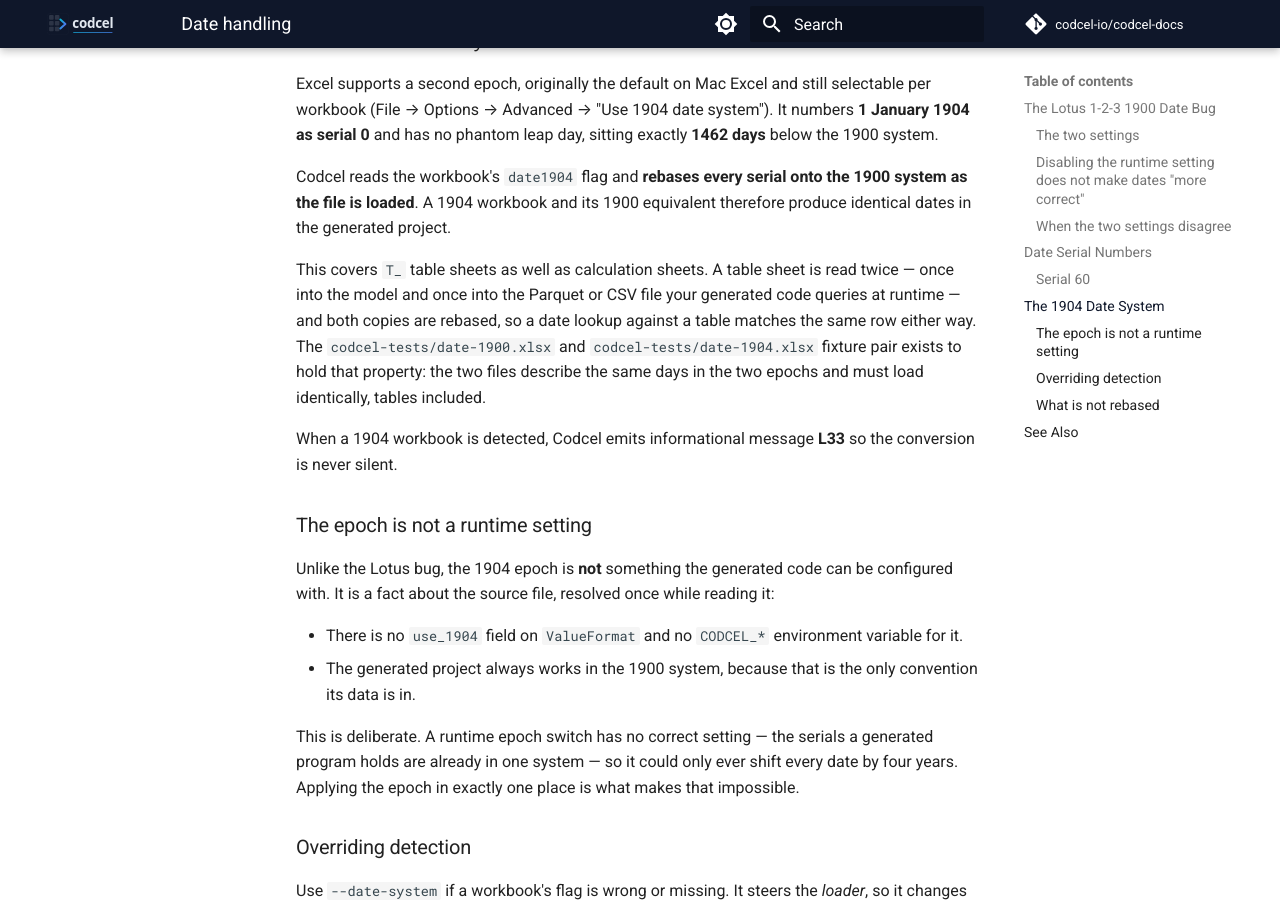
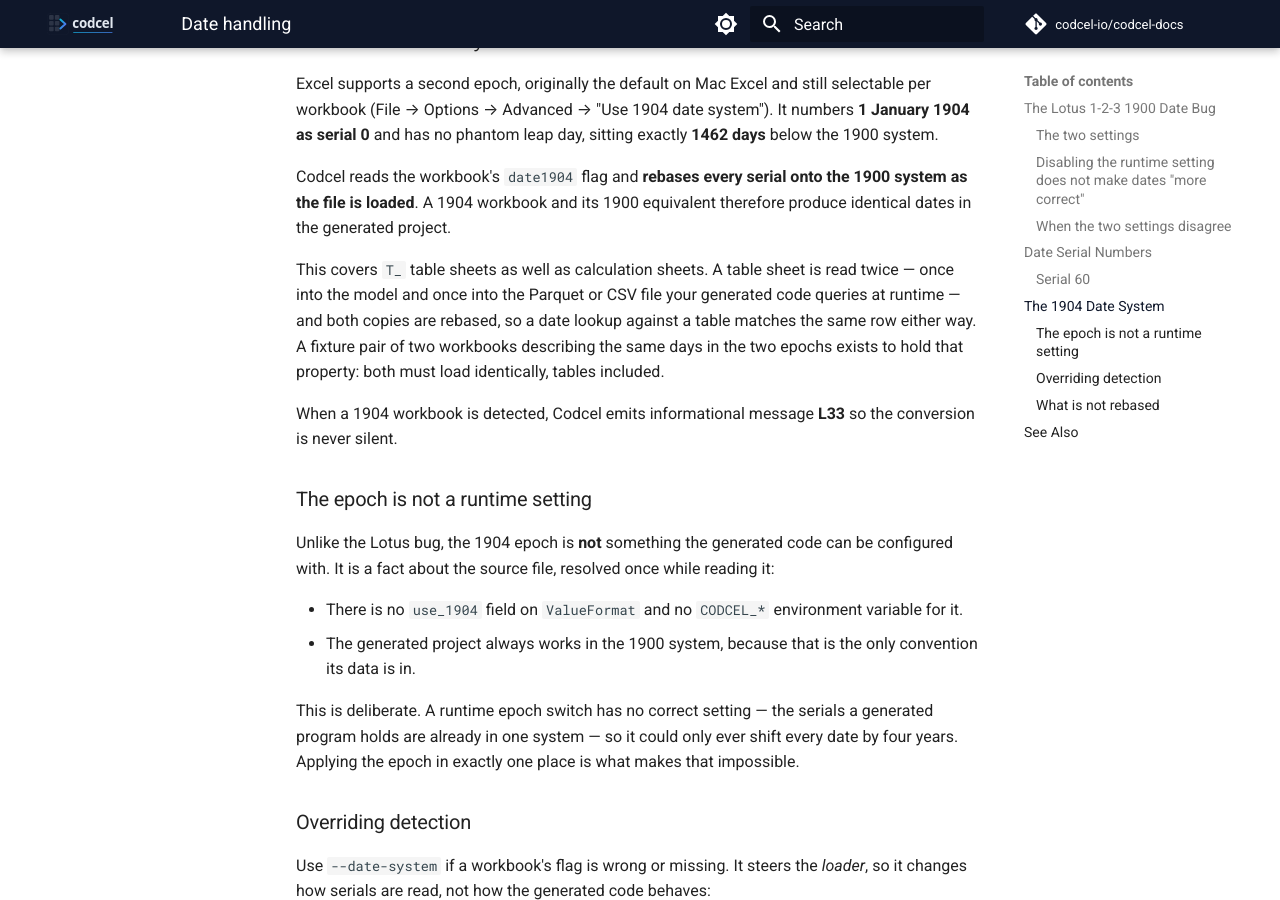
Before and after one commit to codcel-io/codcel-docs, an MkDocs documentation site: the page built from user-guide/differences/date-handling.md, in a window 1280 px wide and 900 px high, scrolled down 2560 px. Built offline with MkDocs 1.6.1 and Material for MkDocs 9.7.7, drawn with Linux system fonts in a browser that asks for light colours; comment, search, counter and statistics services are not loaded.

Commit message:
Update the documentation to match the actual code base.

```diff
--- a/user-guide/differences/date-handling.md
+++ b/user-guide/differences/date-handling.md
@@ -79,7 +79,7 @@ Excel supports a second epoch, originally the default on Mac Excel and still sel
 
 Codcel reads the workbook's `date1904` flag and **rebases every serial onto the 1900 system as the file is loaded**. A 1904 workbook and its 1900 equivalent therefore produce identical dates in the generated project.
 
-This covers `T_` table sheets as well as calculation sheets. A table sheet is read twice — once into the model and once into the Parquet or CSV file your generated code queries at runtime — and both copies are rebased, so a date lookup against a table matches the same row either way. The `codcel-tests/date-1900.xlsx` and `codcel-tests/date-1904.xlsx` fixture pair exists to hold that property: the two files describe the same days in the two epochs and must load identically, tables included.
+This covers `T_` table sheets as well as calculation sheets. A table sheet is read twice — once into the model and once into the Parquet or CSV file your generated code queries at runtime — and both copies are rebased, so a date lookup against a table matches the same row either way. A fixture pair of two workbooks describing the same days in the two epochs exists to hold that property: both must load identically, tables included.
 
 When a 1904 workbook is detected, Codcel emits informational message **L33** so the conversion is never silent.
 
```
